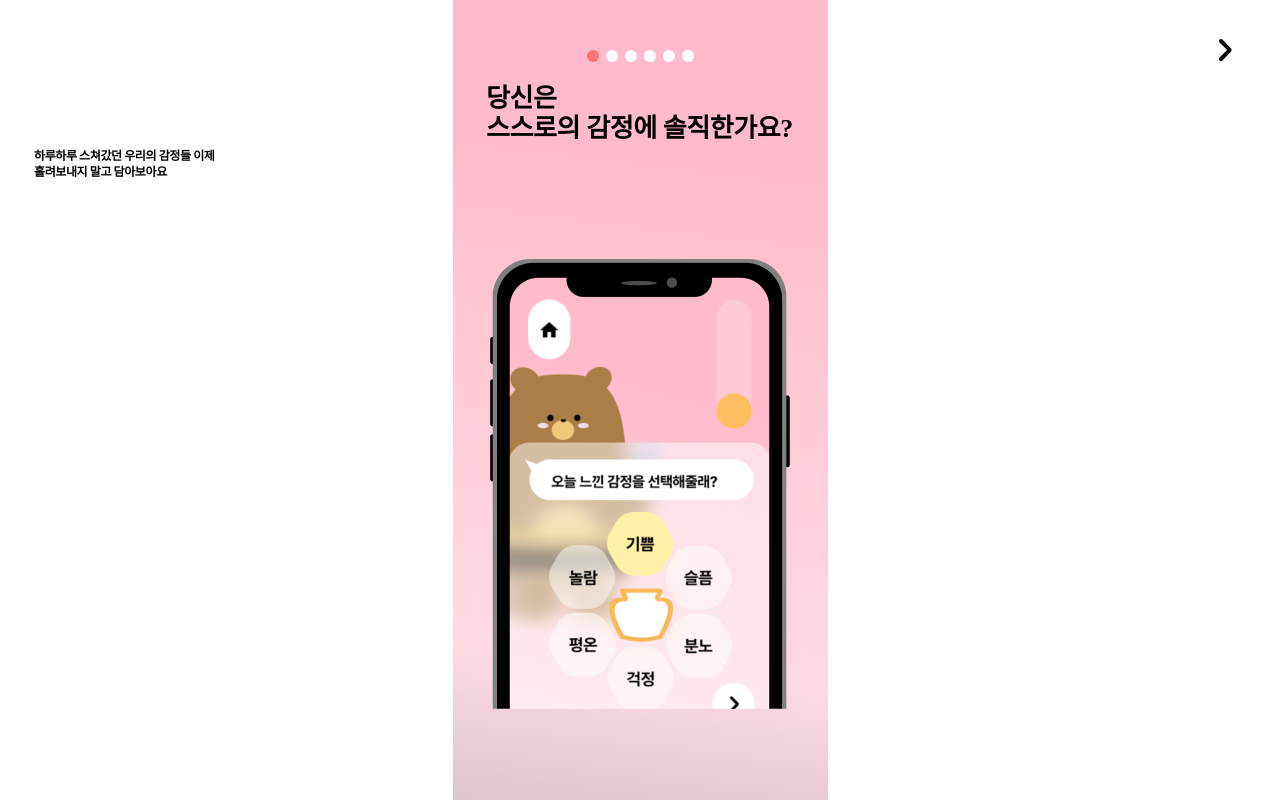
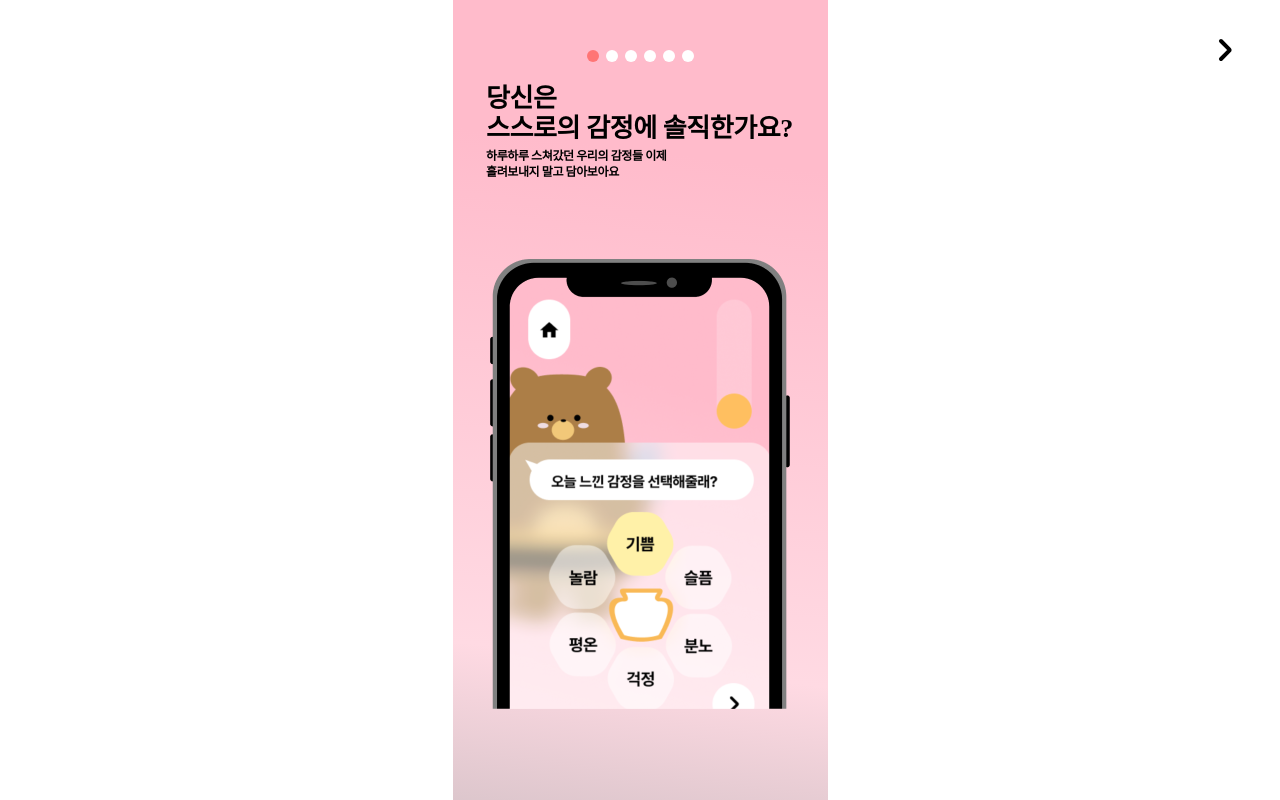
Before and after one commit to KAU2024-SANHAK/SANHAK_Client, a React (Vite) app: page /onboarding in a window 1280 px wide. Built offline with nearby package versions, Linux system fonts and the light colour scheme; no server answers; what recoil-persist would draw is missing.

Commit message:
style: OnBoarding SubtitleWrapper width값 수정

```diff
--- a/src/components/OnBoardingSteps/title/Title.style.js
+++ b/src/components/OnBoardingSteps/title/Title.style.js
@@ -9,8 +9,7 @@ export const TitleWrapper = styled.p`
 
 export const SubTitleWrapper = styled.p`
     ${({ theme }) => theme.fonts.caption_01};
-    width: 100%;
-    padding-left: 3.4rem;
+    width: 30.8rem;
     margin-top: 0.4rem;
     margin-bottom: 7rem;
     letter-spacing: -0.0408rem;
```
